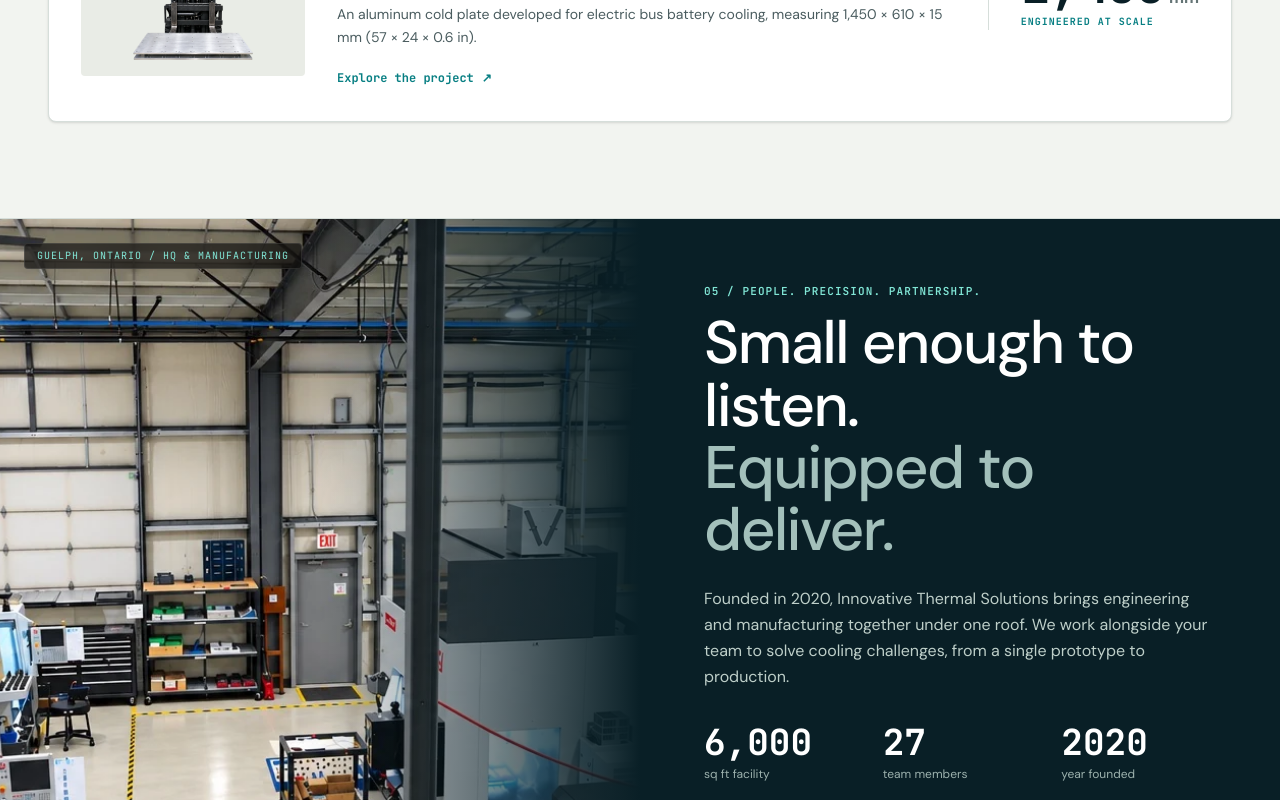
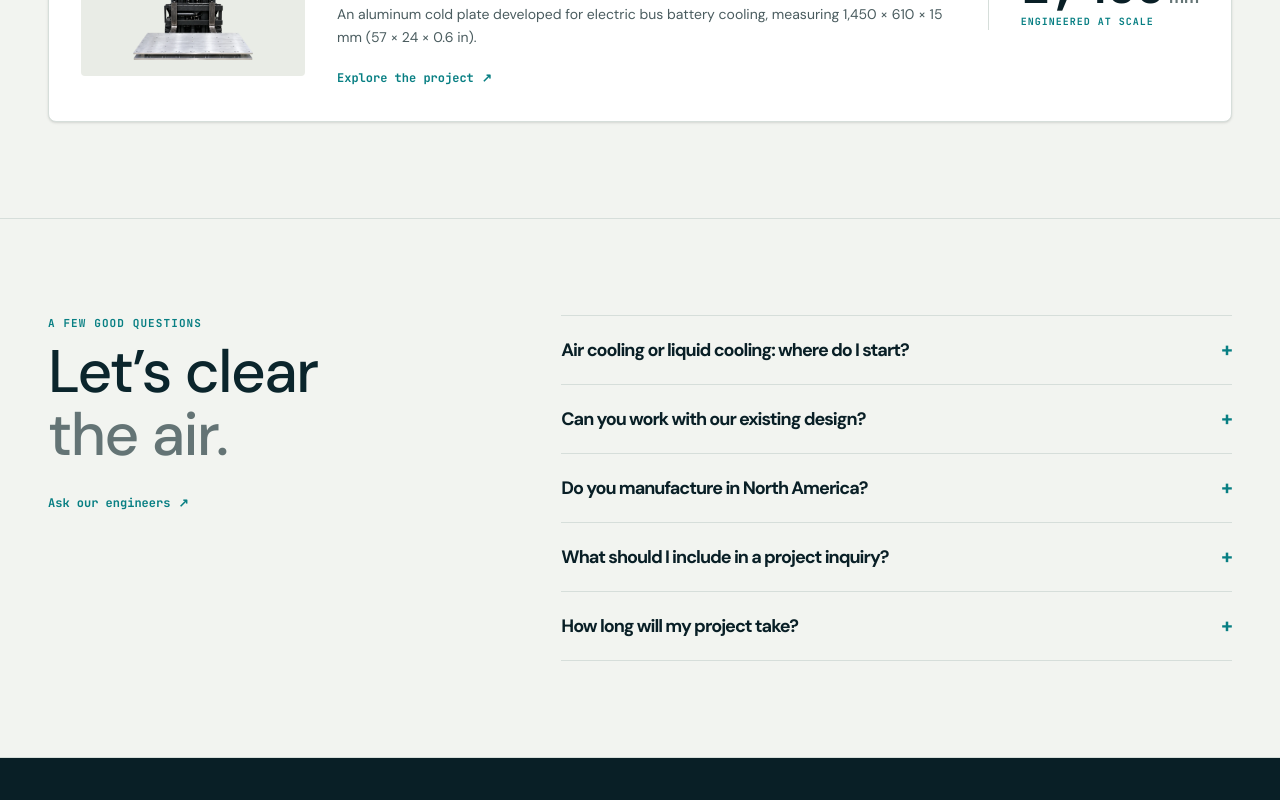
Before and after one commit to innovative-thermal-solutions/thermalsolutions, a Next.js app: page / in a window 1280 px wide. Shown: the part 11200-12000 px from the top of the page. Built offline with nearby package versions, Linux system fonts and the light colour scheme.

Commit message:
feat(homepage): remove facility section (Small enough to listen. Equipped to deliver.)

```diff
--- a/src/app/page.tsx
+++ b/src/app/page.tsx
@@ -9,7 +9,6 @@ import { EngineeringProof } from "@/components/home/EngineeringProof";
 import { ThermalSimulator } from "@/components/home/ThermalSimulator";
 import { CinematicStory } from "@/components/home/CinematicStory";
 import { ReferenceCaseStudiesSection } from "@/components/home/ReferenceCaseStudiesSection";
-import { ReferenceFacilitySection } from "@/components/home/ReferenceFacilitySection";
 import { ReferenceFaqSection } from "@/components/home/ReferenceFaqSection";
 import { ReferenceContactSection } from "@/components/home/ReferenceContactSection";
 
@@ -55,10 +54,7 @@ export default function HomePage() {
       {/* 11 COMPLETE REFERENCE CASE STUDIES & BEFORE/AFTER THERMAL COMPARISON SLIDER */}
       <ReferenceCaseStudiesSection />
 
-      {/* 12 COMPLETE REFERENCE FACILITY, TEAM & QUALITY INFO */}
-      <ReferenceFacilitySection />
-
-      {/* 13 COMPLETE REFERENCE FAQ ACCORDION */}
+      {/* 12 COMPLETE REFERENCE FAQ ACCORDION */}
       <ReferenceFaqSection />
 
       {/* 14 COMPLETE REFERENCE CONTACT & PROJECT BRIEF SECTION */}
```
